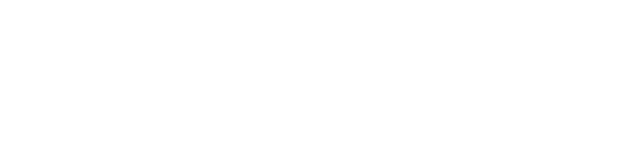
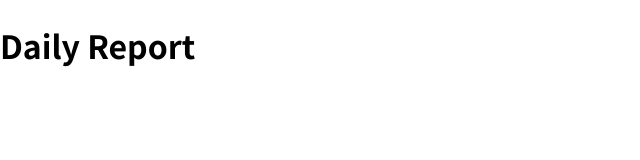
Before and after one commit to Veyron2050/daily-report, a website: page index.html in a window 1280 px wide. Shown: the whole page, without its empty margins (0-640 px from the left). Drawn offline with Linux system fonts and the light colour scheme; files that its build step writes are made by us from their sources.

Commit message:
フォルダー内を変更

```diff
--- a/index.html
+++ b/index.html
@@ -6,10 +6,15 @@
 
     <meta name="viewport" content="width=device-width, initial-scale=1.0" />
     <title>daily-report</title>
+    <link rel="preconnect" href="https://fonts.googleapis.com">
+    <link rel="preconnect" href="https://fonts.gstatic.com" crossorigin>
+    <link href="https://fonts.googleapis.com/css2?family=Noto+Sans+JP:wght@100..900&display=swap" rel="stylesheet">
     <link rel="stylesheet" href="/src/assets/css/sanitize.css">
     <link rel="stylesheet" href="/src/assets/css/style.css">
   </head>
   <body>
+   <h1>Daily Report</h1>
+
     <script type="module" src="/src/main.js"></script>
   </body>
 </html>
--- a/src/style.css
+++ b/src/style.css
@@ -0,0 +1,3 @@
+body {
+  font-family: 'Noto Sans JP', sans-serif;
+}
```
